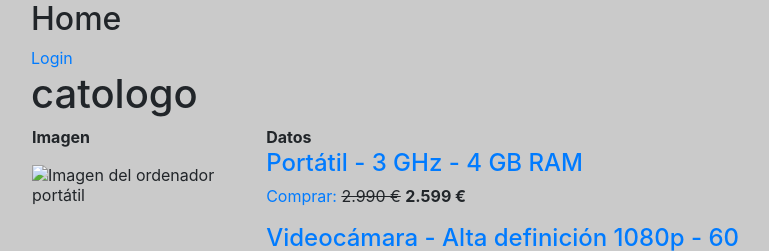
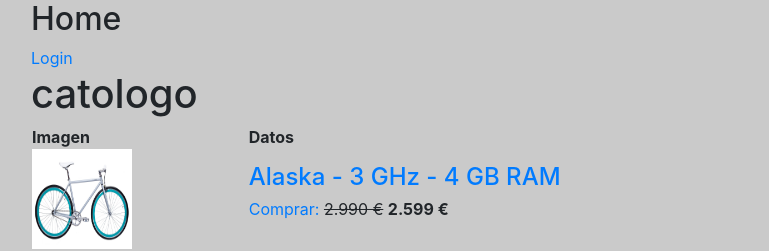
Before and after one commit to At0mic0/MasterBike, a Django app: page / in a window 1280 px wide. Shown: the part 192-443 px from the top of the page, without its empty margins (54-823 px from the left). Run offline with Django 3.2, Linux system fonts and the light colour scheme; some libraries are stand-ins or nearby versions.

Commit message:
c
arreglo foto era grande

```diff
--- a/templates/home.html
+++ b/templates/home.html
@@ -18,7 +18,7 @@
 
         <div></div>
 
-        <!DOCTYPE html PUBLIC "-//W3C//DTD XHTML 1.0 Strict//EN" "http://www.w3.org/TR/xhtml1/DTD/xhtml1-strict.dtd">
+<!DOCTYPE html PUBLIC "-//W3C//DTD XHTML 1.0 Strict//EN" "http://www.w3.org/TR/xhtml1/DTD/xhtml1-strict.dtd">
 <html xmlns="http://www.w3.org/1999/xhtml" lang="es" xml:lang="es">
 
 <head>
@@ -39,10 +39,10 @@
 
   <tr>
     <td>
-      <img src="" alt="Imagen del ordenador portátil" />
+      <img src="static/images/img/bicicleta 1.png" width="100" height="100"  alt="Imagen del producto" />
     </td>
     <td>
-      <h4><a href="#" title="Ver más información sobre el portátil">Portátil - 3 GHz - 4 GB RAM</a></h4>
+      <h4><a href="#" title="Ver más información sobre el">Alaska - 3 GHz - 4 GB RAM</a></h4>
       <p><a href="#" title="Comprar el portátil">Comprar:</a> <del>2.990 &euro;</del> <strong>2.599 &euro;</strong></p>
     </td>
   </tr>
```
Also changed, not shown: static/images/img/bicicleta 1.png (added).
